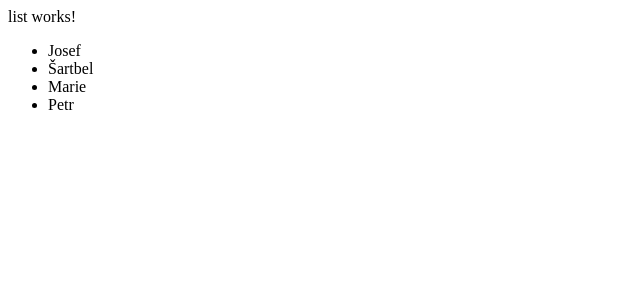
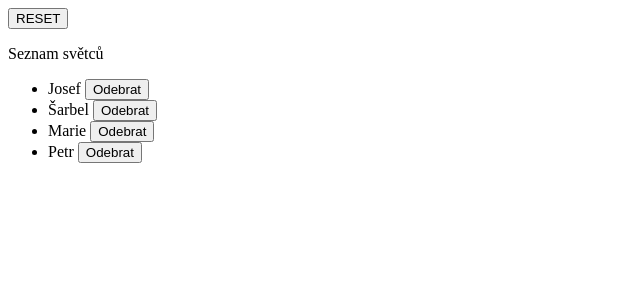
Before and after one commit to zdendapa/angular-manual-components, an Angular app: page / in a window 1280 px wide. Shown: the top 300 px of the page, without its empty margins (0-640 px from the left). Built offline with nearby package versions, Linux system fonts and the light colour scheme.

Commit message:
6 files modified

```diff
--- a/src/app/app.component.html
+++ b/src/app/app.component.html
@@ -1 +1,2 @@
-<app-list [list]="list">
+<button (click)="reset()">RESET</button>
+<app-list [list]="list" (outDelName)="delName($event)">
--- a/src/app/app.component.ts
+++ b/src/app/app.component.ts
@@ -1,11 +1,24 @@
-import { Component, VERSION } from "@angular/core";
+import { Component, OnInit, VERSION } from "@angular/core";
 
 @Component({
   selector: "my-app",
   templateUrl: "./app.component.html",
   styleUrls: ["./app.component.css"]
 })
-export class AppComponent {
+export class AppComponent implements OnInit {
   name = "Angular " + VERSION.major;
-  list = ["Josef", "Šartbel", "Marie", "Petr"];
+  list: string[];
+
+  ngOnInit() {
+    this.reset();
+  }
+
+  delName(delName) {
+    console.log(delName);
+    this.list = this.list.filter(n => n != delName);
+  }
+
+  reset() {
+    this.list = ["Josef", "Šarbel", "Marie", "Petr"];
+  }
 }
--- a/src/app/list-item/list-item.component.html
+++ b/src/app/list-item/list-item.component.html
@@ -1,3 +1,4 @@
 <span>
   {{ name }}
 </span>
+<button (click)="delFun()">Odebrat</button>
--- a/src/app/list-item/list-item.component.ts
+++ b/src/app/list-item/list-item.component.ts
@@ -1,4 +1,4 @@
-import { Component, Input } from "@angular/core";
+import { Component, EventEmitter, Input, Output } from "@angular/core";
 
 @Component({
   selector: "app-list-item",
@@ -9,5 +9,12 @@ export class ListItemComponent {
   @Input()
   name: string;
 
+  @Output()
+  del = new EventEmitter();
+
   constructor() {}
+
+  delFun() {
+    this.del.emit(this.name);
+  }
 }
--- a/src/app/list/list.component.html
+++ b/src/app/list/list.component.html
@@ -1,9 +1,9 @@
 <p>
-  list works!
+  Seznam světců
 </p>
 
 <ul>
   <li *ngFor="let name of list">
-    <app-list-item [name]="name"></app-list-item>
+    <app-list-item [name]="name" (del)="del($event)"></app-list-item>
   </li>
 </ul>
--- a/src/app/list/list.component.ts
+++ b/src/app/list/list.component.ts
@@ -1,16 +1,20 @@
-import { Component, Input } from '@angular/core';
+import { Component, EventEmitter, Input, Output } from "@angular/core";
 
 @Component({
-  selector: 'app-list',
-  templateUrl: './list.component.html',
-  styleUrls: ['./list.component.css']
+  selector: "app-list",
+  templateUrl: "./list.component.html",
+  styleUrls: ["./list.component.css"]
 })
 export class ListComponent {
+  @Input()
+  list: string[];
 
-  @Input()
-  list:string[];
+  @Output()
+  outDelName = new EventEmitter();
 
-  constructor() { }
+  constructor() {}
 
-
+  del(name) {
+    this.outDelName.emit(name);
+  }
 }
```
